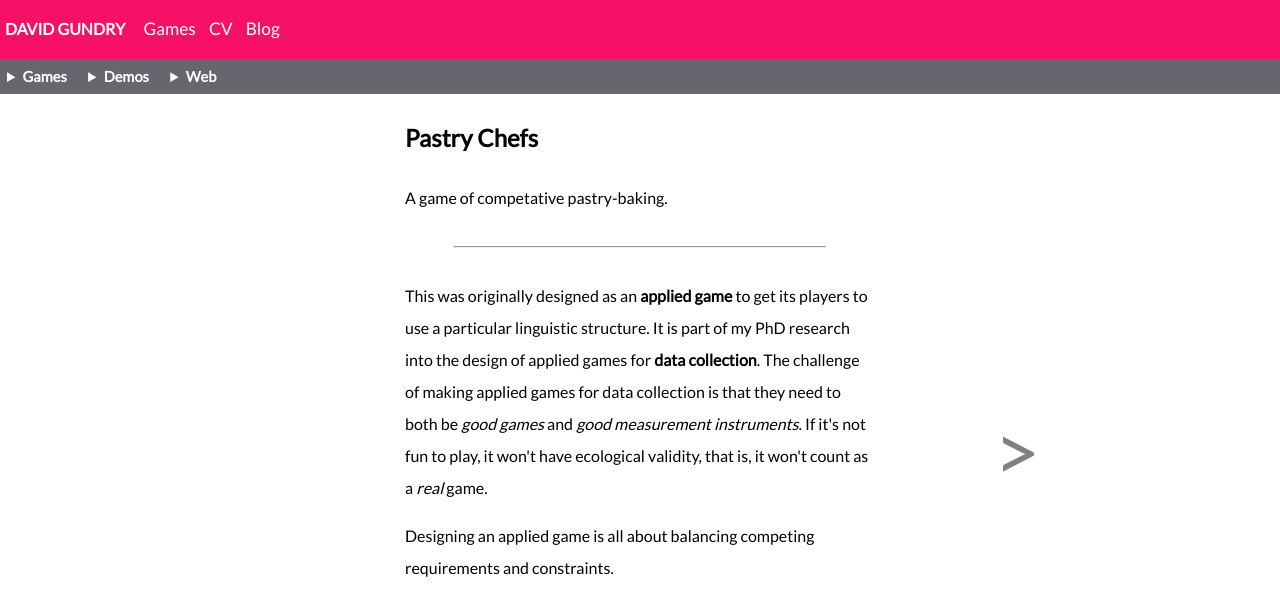
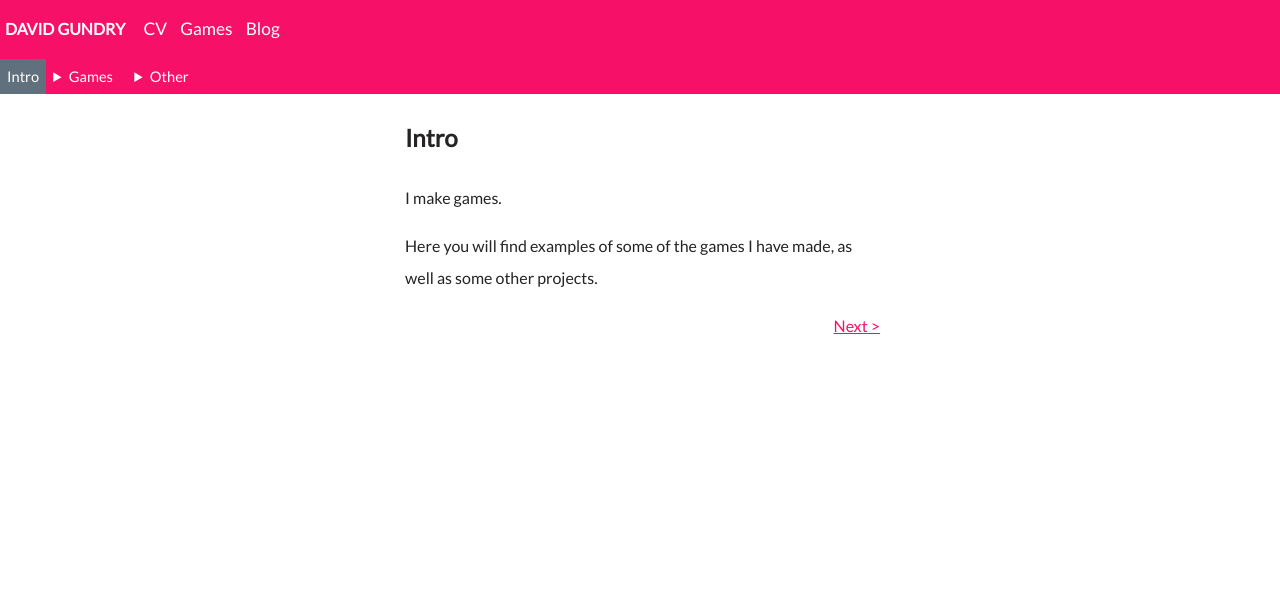
Before and after one commit to davidgundry/davidgundry.github.io, a Jekyll site: the page built from personal/games.html, in a window 1280 px wide. Shown: the top 616 px of the page. Built offline with Jekyll 4.4.1, drawn with Linux system fonts in a browser that asks for light colours.

Commit message:
General improvements

```diff
--- a/personal/_includes/header.html
+++ /dev/null
@@ -1,3 +0,0 @@
-<header>
-    <h1>David Gundry</h1>
-</header>
--- a/personal/_includes/pages-list.html
+++ /dev/null
@@ -1,6 +0,0 @@
-<ul>
-    <li><a href="/index/">DAVID GUNDRY</a></li>
-    <li><a href="/games/">Games</a></li>
-    <li><a href="/cv/">CV</a></li>
-    <li><a href="/blog/">Blog</a></li>
-</ul>
--- a/personal/_layouts/base.html
+++ b/personal/_layouts/base.html
@@ -22,6 +22,24 @@
         <meta name="twitter:card" content="summary_large_image" />
         <meta name="twitter:creator" content="@davegundry" />
     </head>
-    {{ content }}
-  <script type="text/javascript" src="/assets/js.js"></script>
+    <body>
+        <header>
+            <h1>David Gundry</h1>
+        </header>
+        <nav>
+            <ul>
+                <li><a href="/index/">DAVID GUNDRY</a></li>
+                <li><a href="/cv/">CV</a></li>
+                <li><a href="/games/">Games</a></li>
+                <li><a href="/blog/">Blog</a></li>
+            </ul>
+            {% if page.submenu %}
+            <nav>
+                {{ page.submenu }}
+            </nav>
+            {% endif %}
+        </nav>
+        {{ content }}
+    </body>
+    <script type="text/javascript" src="/assets/name.js"></script>
 </html>
--- /dev/null
+++ b/personal/_layouts/multi-page.html
@@ -0,0 +1,9 @@
+---
+layout: base
+---
+
+<main aria-label="Content">
+    {{ content }}
+</main>
+
+<script type="text/javascript" src="/assets/pages.js"></script>
--- /dev/null
+++ b/personal/assets/name.js
@@ -0,0 +1,17 @@
+function nameMediaMatchChanged(mediaMatch) {
+    if (mediaMatch.matches) {
+        let n = document.querySelector("body>nav>ul>li>a");
+        n.innerHTML = "DG";
+        n.style.fontSize = "110%";
+    }
+    else {
+        let n = document.querySelector("body>nav>ul>li>a");
+        n.innerHTML = "DAVID GUNDRY";
+        n.style.fontSize = "100%";
+        n.style.margin = "0"
+    }
+}
+
+var mediaMatch = window.matchMedia("(max-width: 360px)")
+nameMediaMatchChanged(mediaMatch);
+mediaMatch.addListener(nameMediaMatchChanged);
--- a/personal/assets/js.js
+++ b/personal/assets/pages.js
@@ -1,90 +1,73 @@
-function internalLinkClicked(anchor, event)
-{
+function internalLinkClicked(anchor, event) {
     updateSection(anchor.getAttribute("href").substring(1), event);
 }
 
-function updateSection(section, e)
-{
-    if (section)
-    {
+function updateSection(section, e) {
+    if (section) {
         var topLinks = document.querySelector("nav").getElementsByTagName("a");
-        for (var i = 0; i < topLinks.length; i++)
-        {
+        for (var i = 0; i < topLinks.length; i++) {
             if (topLinks[i].getAttribute("href").substr(1) === section)
-                topLinks[i].parentElement.style.backgroundColor = "#9999a1";
-            else
-            {
+                topLinks[i].parentElement.style.backgroundColor = "#61707d";
+            else {
                 topLinks[i].parentElement.style.backgroundColor = "";
             }
 
         }
     }
 
-    if (e)
-    {
+    if (e) {
         e.preventDefault();
         window.location = "#" + section;
     }
     var list = document.querySelector("main").getElementsByTagName("section");
     var visibleElement = false;
-    for (var i = 0; i < list.length; i++)
-    {
+    for (var i = 0; i < list.length; i++) {
         list[i].hidden = true;
-        if (list[i].id === section)
-        {
+        if (list[i].id === section) {
             list[i].hidden = false;
             visibleElement = true;
 
             var leftButton = document.querySelector("#sideButton_left")
-            if (leftButton)
-            {
-                if (i > 0)
-                {
-                    leftButton.href = "#"+list[i-1].id;
+            if (leftButton) {
+                if (i > 0) {
+                    leftButton.href = "#" + list[i - 1].id;
                     leftButton.hidden = false;
                 }
-                else
-                {
+                else {
                     leftButton.href = "";
                     leftButton.hidden = true;
                 }
             }
             var rightButton = document.querySelector("#sideButton_right")
-            if (rightButton)
-            {
-                if (i < list.length-1)
-                {
-                    rightButton.href = "#"+list[i+1].id;
+            if (rightButton) {
+                if (i < list.length - 1) {
+                    rightButton.href = "#" + list[i + 1].id;
                     rightButton.hidden = false;
                 }
-                else
-                {
+                else {
                     rightButton.href = "";
                     rightButton.hidden = true;
                 }
             }
         }
     }
-    if ((!visibleElement) && (list.length > 0))
-    {
+    if ((!visibleElement) && (list.length > 0)) {
         updateSection(list[0].id)
     }
 }
 
 
 
-function createSideButton(parent, content, side)
-{
+function createSideButton(parent, content, side) {
     var button = document.createElement("a");
-    button.id = "sideButton_"+side;
-    button.style.cssText = "float: " + side + "; color: grey; font-size: 60pt; margin: 0; text-decoration: none;";
+    button.id = "sideButton_" + side;
+    button.style.cssText = "float: " + side + "; color: #61707d; font-size: 60pt; margin: 0; text-decoration: none;";
     button.addEventListener('click', internalLinkClicked.bind(null, button), false);
     button.appendChild(document.createTextNode(content));
     parent.appendChild(button);
 }
 
-function createSideButtons()
-{
+function createSideButtons() {
     var container = document.createElement("div");
     container.id = "sideButtons";
     container.style.cssText = "position: fixed; left: 50%; top: 50%; width: 100%; min-width: 580px; max-width: 800px; transform: translate(-50%,-50%);"
@@ -94,55 +77,57 @@
     main.appendChild(container);
 }
 
-function mediaMatchChanged(mediaMatch)
-{
+function mediaMatchChanged(mediaMatch) {
     if (mediaMatch.matches)
         document.querySelector("#sideButtons").hidden = false;
     else
         document.querySelector("#sideButtons").hidden = true;
 }
 
+function createLinks()
+{
+    var list = document.querySelector("main").getElementsByTagName("section");
+    for (var i=0;i<list.length;i++)
+    {
+        if (i < list.length-1)
+        {
+            var child = document.createElement('a');
+            child.innerHTML = "Next >";
+            child.href = "#"+list[i+1].id;
+            child.style.cssFloat="right";
+            list[i].appendChild(child);//, list[i].firstChild);
+        }
+
+        if (i > 0)
+        {
+            var child = document.createElement('a');
+            child.innerHTML = "< Back";
+            child.href = "#"+list[i-1].id;
+            child.style.cssFloat="left";
+            list[i].appendChild(child);//, list[i].firstChild);
+        }
+
+
+    }
+}
+
+
+
+var h = window.location.hash;
+updateSection(h ? h.substr(1) : "", null);
+createLinks();
+
+/*
 var mediaMatch = window.matchMedia("(min-width: 580px)") // 480 +
 createSideButtons();
 mediaMatchChanged(mediaMatch);
 mediaMatch.addListener(mediaMatchChanged); // Attach listener function on state changes
-
+*/
 var a = document.getElementsByTagName("a");
 for (var i = 0; i < a.length; i++) {
-    if (a[i].hasAttribute("href"))
-    {
+    if (a[i].hasAttribute("href")) {
         var href = a[i].getAttribute("href");
         if (href && href[0] === "#")
             a[i].addEventListener('click', internalLinkClicked.bind(null, a[i]), false);
     }
 }
-
-var h = window.location.hash;
-updateSection(h ? h.substr(1) : "", null);
-
-if (window.innerWidth < 400)
-{
-
-}
-
-
-function nameMediaMatchChanged(mediaMatch)
-{
-    if (mediaMatch.matches)
-    {
-        let n = document.querySelector("body>nav>ul>li>a");
-        n.innerHTML="DG";
-        n.style.fontSize = "110%";
-    }
-    else
-    {
-        let n = document.querySelector("body>nav>ul>li>a");
-        n.innerHTML="DAVID GUNDRY";
-        n.style.fontSize = "100%";
-        n.style.margin = "0"
-    }
-}
-
-var mediaMatch = window.matchMedia("(max-width: 360px)")
-nameMediaMatchChanged(mediaMatch);
-mediaMatch.addListener(nameMediaMatchChanged);
--- a/personal/assets/style.css
+++ b/personal/assets/style.scss
@@ -1,8 +1,27 @@
+---
+---
+
+$primary-color: white;
+$accent-color: #f61067;
+$dark-accent: #45062e;
+$text-color: #252323;
+$accent-text-color: white;
+
 body {
     margin: 0;
     font-family: "Lato", sans-serif;
     font-size: 12pt;
     line-height: 2;
+    color: $text-color;
+    background-color: $primary-color;
+}
+
+a {
+    color: $accent-color;
+}
+
+a:visited {
+    color: $dark-accent;
 }
 
 h3 + p {
@@ -13,7 +32,7 @@
     margin-bottom: 0.25em;
 }
 
-summary { padding-right: 0.5em; font-weight: bold;}
+summary { padding-right: 0.5em; }
 
 /*li > details > summary { position: relative; }
 details > * { position: absolute; left: 0;}
@@ -22,31 +41,22 @@
 body > header h1 {
     padding: 5px;
     margin:0;
-    background-color: red;
+    background-color: $primary-color;
     display: none;
 }
 
 body > nav {
-    color: white;
+    background-color: $accent-color;
+    color: $accent-text-color;
 }
 
-body > nav a {
-    color: white;
+body > nav a, body > nav a:visited {
+    color: $accent-text-color;
     text-decoration: none;
     display: inline-block;
 }
 
 /* "border-bottom: 1px dashed white;"*/
-
-body > nav h2
-{
-    font-size: 11pt;
-    margin:0;
-}
-
-body > nav {
-    background-color: #f61067;
-}
 
 body > nav ul {
     margin:0;
@@ -60,15 +70,10 @@
     padding: 5px;
 }
 
-
 body > nav > ul > li:first-of-type {
     font-size: 12pt;
     padding: 15px 10px 15px 5px;
     font-weight: bold;
-}
-
-body > nav > nav {
-    background-color: #66666e;
 }
 
 body > nav > nav > ul {
--- a/personal/games.html
+++ b/personal/games.html
@@ -1,15 +1,9 @@
 ---
-layout: base
+layout: multi-page
 title: Games
 permalink: /games/
----
-<body>
-{%- include header.html -%}
-
-<nav>
-    {%- include pages-list.html -%}
-    <nav>
-        <ul>
+submenu: <ul>
+        <li><a href="#intro">Intro</a></li>
         <li><details><summary>Games</summary>
             <ul>
                 <li><a href="#pastry-chefs">Pastry Chefs</a></li>
@@ -20,23 +14,22 @@
                 <li><a href="#roguelike">Phaser Roguelike</a></li>
             </ul></details>
         </li>
-            <li><details><summary>Demos</summary>
-                <ul>
-                    <li><a href="#platform-gen">Platform Level Generator</a></li>
-                    <li><a href="#dungeon">Dungeon Generator</a></li>
-                </ul></details>
-            </li>
-            <li><details><summary>Web</summary>
+        <li><details><summary>Other</summary>
             <ul>
                 <li><a href="#csms">Live Action CMS</a></li>
                 <li><a href="#personal">Personal Website</a></li>
             </ul></details>
         </li>
     </ul>
-    </nav>
-</nav>
+---
 
-<main aria-label="Content">
+<section id="intro">
+    <a name="intro"></a>
+    <h2>Intro</h2>
+    <p>I make games.</p>
+    <p>Here you will find examples of some of the games I have made, as well as some other projects.</p>
+</section>
+
 <section id="pastry-chefs">
     <a name="pastry-chefs"></a>
     <h2>Pastry Chefs</h2>
@@ -61,7 +54,6 @@
     <p>Swing between platforms, collect the lights, but don't fall into the fog.</p>
     <hr />
     <p>A game about moreish but hollow rewards. Just enough pressure to keep you moving forwards while staying relaxing. A drip feed of rewards. Just enough challenge to require effort, but you respawn straight into the game to give no stopping point. The fog itself just goes on and on.</p>
-    <p>Flow is a psychological state characterised by getting lost in a task or a game. Good games give an experience of flow.</p>
     <iframe style="position:relative; left: -36px;" src="https://itch.io/embed/72584" width="552" height="167" frameborder="0"></iframe>
 </section>
 
@@ -116,8 +108,8 @@
     <a href="/assets/images/csms-impact1.png"><img src="/assets/images/csms-impact1.png" /></a>
     <a href="/assets/images/csms-impact2.png"><img src="/assets/images/csms-impact2.png" /></a>
     <h2>Character Sheet Management System</h2>
-    <p>This is a content management system written in PHP backed by MYSQL. It was used to manage two live action roleplaying games at the University of York, serving around 60 users. The CMS allows user to access their character sheets, provides support for skill trees, and supports communication between game sessions.</p>
-    <p>I co-ran a small campus LARP with around 20 players. We needed a solution to manage our players' character sheets. Previous LARPs at York had used a similar system, but this was inaccessible. The CSMS also integrated support for downtimes and character skill management, which were significant additional features for helping to manage the game.</p>
+    <p>I developed a content management system that has been used to manage two live action roleplaying games at the University of York, serving around 60 users. It allows user to access their character sheets and provides support for skill trees and player management.</p>
+    <!--<p>I co-ran a small campus LARP with around 20 players. We needed a solution to manage our players' character sheets. Previous LARPs at York had used a similar system, but this was inaccessible. The CSMS also integrated support for downtimes and character skill management, which were significant additional features for helping to manage the game.</p>-->
     <ul>
         <li><a href="">See the code on GitHub</a></li>
     </ul>
@@ -128,14 +120,11 @@
     <a href="/assets/images/personal-code.png"><img src="/assets/images/personal-code.png" /></a>
     <a href="/assets/images/personal-frontpage.png"><img src="/assets/images/personal-frontpage.png" /></a>
     <h2>My Personal Website</h2>
-    <p>This website has been designed following principles of interaction design, and devloped with a focus on clean code and separation of concerns between HTML, CSS, and Javascript.</p>
-    <p>The HTML does what it is designed for: marking up the content expressively. Non-semantic tags and visual/script-only elements are avoided to make it maximally agnostic to the visual design.</p>
-    <p>Few sites, if well designed, should require Javascirpt. This website is designed first for non-javascript devices (eg. accesibility devices and printing). The javascript adapts this to provide a user interaction design that cannot be achieved without scripting.</p>
+    <p>This website has been designed following principles of interaction design, and devloped with a focus on clean code and separation of concerns between HTML, CSS, and Javascript. The HTML does what it is designed for: marking up the content expressively. Non-semantic tags and visual/script-only elements are avoided to make it maximally agnostic to the visual design.</p>
+    <!--<p>Few sites, if well designed, should require Javascirpt. This website is designed first for non-javascript devices (eg. accesibility devices and printing). The javascript adapts this to provide a user interaction design that cannot be achieved without scripting.</p>-->
     <ul>
         <li><a href="">See the code on GitHub</a></li>
     </ul>
 </section>
-</main>
 
 <script type="text/javascript" src="/assets/games.js"></script>
-</body>
```
Also changed, not shown: personal/404.html (+3 -11 lines), personal/_layouts/front-page.html (added, +34 -0 lines), personal/cv.html (+16 -27 lines), personal/index.html (+2 -38 lines). Lines whose indentation alone changed are shown as unchanged.
